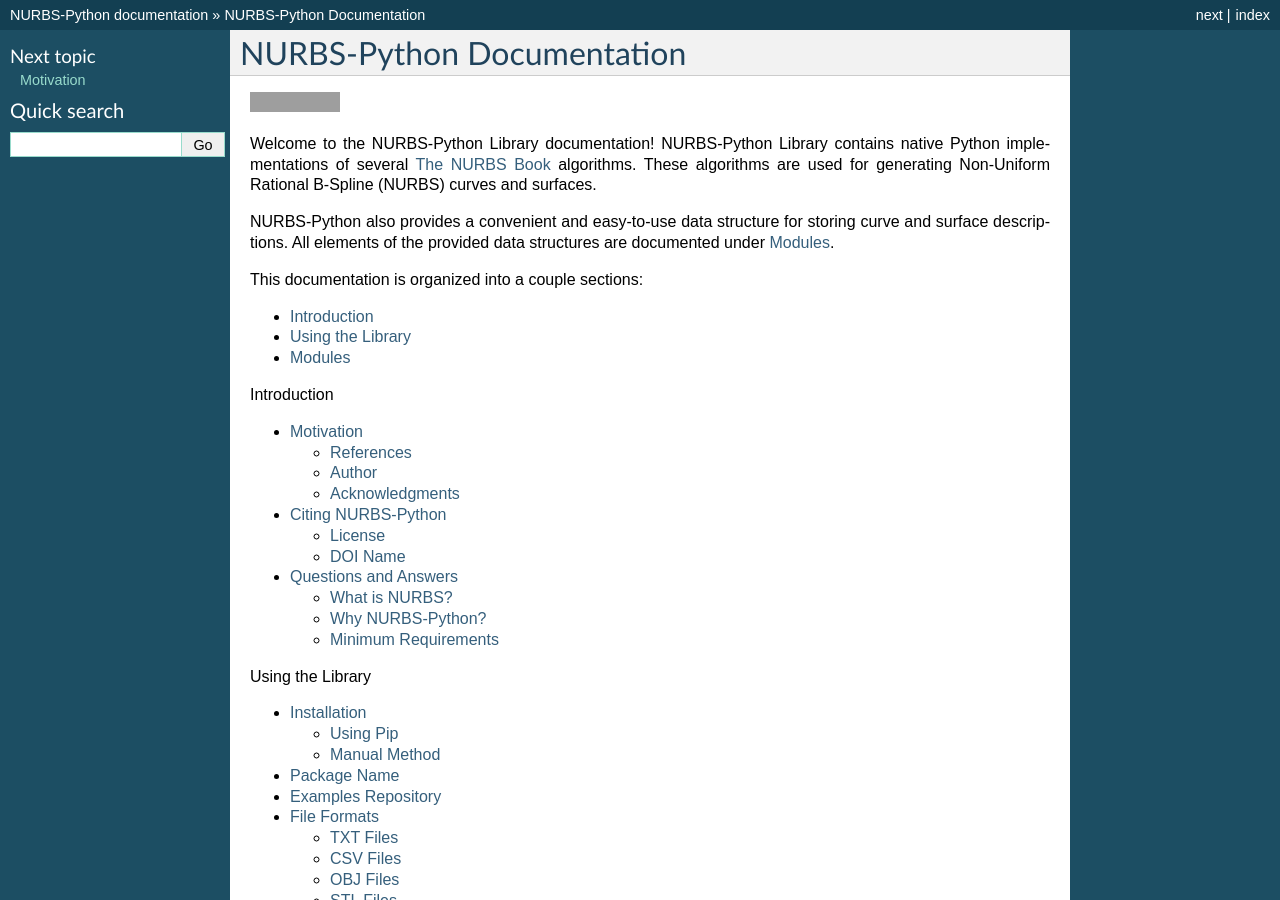
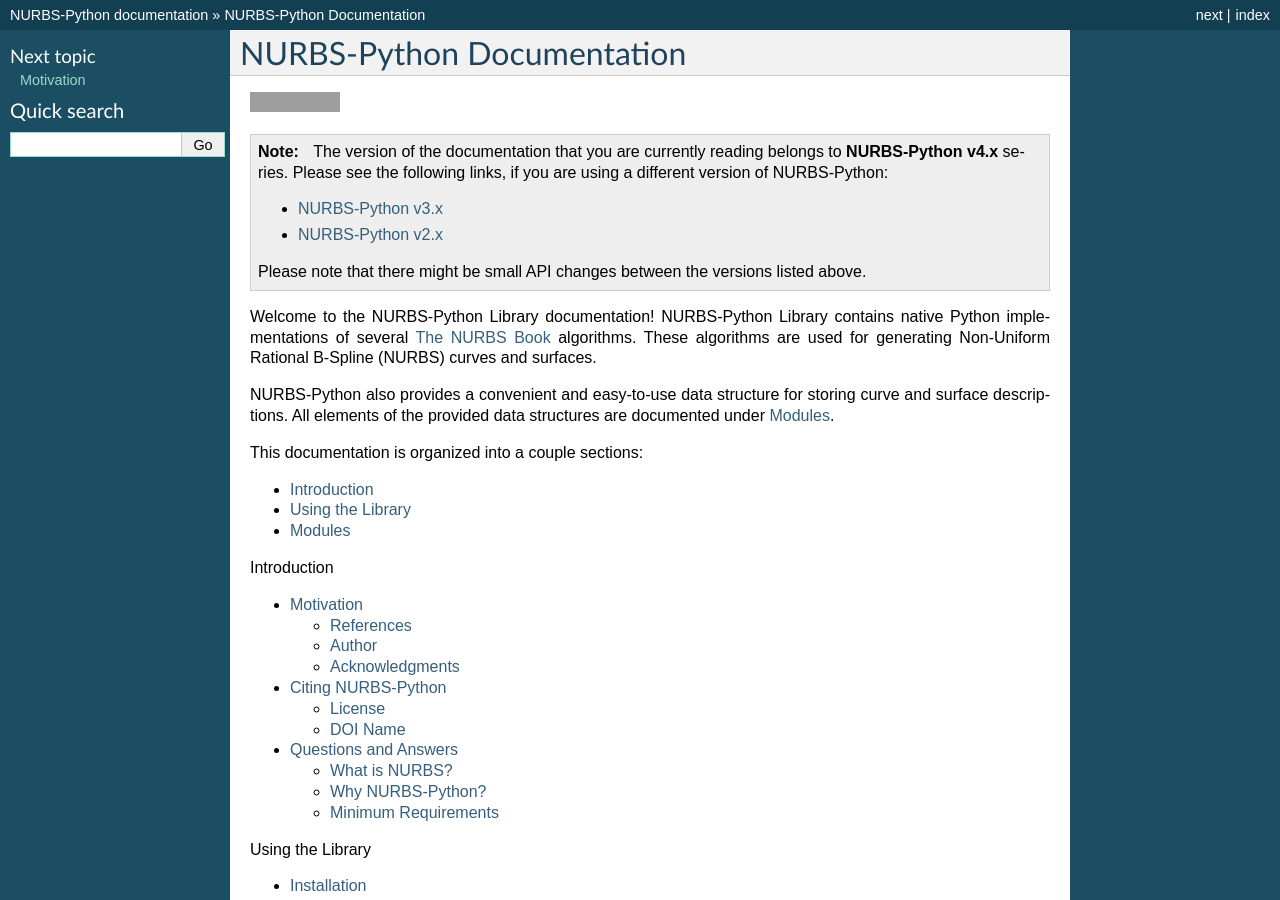
Before and after one commit to orbingol/NURBS-Python, a Sphinx documentation site: the page built from docs/index.rst, in a window 1280 px wide and 900 px high. Built offline with Sphinx 7.4.7, drawn with Linux system fonts in a browser that asks for light colours; formulas are drawn with MathJax 3; grey boxes are pictures that could not be loaded.

Commit message:
Added links to previous versions of the documentation

```diff
--- a/docs/index.rst
+++ b/docs/index.rst
@@ -2,6 +2,17 @@ NURBS-Python Documentation
 ^^^^^^^^^^^^^^^^^^^^^^^^^^
 
 |DOI|_
+
+.. note::
+
+    The version of the documentation that you are currently reading belongs to **NURBS-Python v4.x** series.
+    Please see the following links, if you are using a different version of NURBS-Python:
+
+    * `NURBS-Python v3.x <http://nurbs-python.readthedocs.io/en/3.x/>`_
+    * `NURBS-Python v2.x <http://nurbs-python.readthedocs.io/en/2.x/>`_
+
+    Please note that there might be small API changes between the versions listed above.
+
 
 Welcome to the NURBS-Python Library documentation! NURBS-Python Library contains native Python implementations of several
 `The NURBS Book <http://www.springer.com/gp/book/9783642973857>`_ algorithms. These algorithms are used for generating
```
